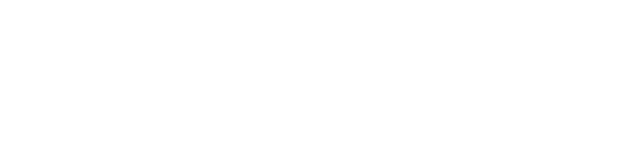
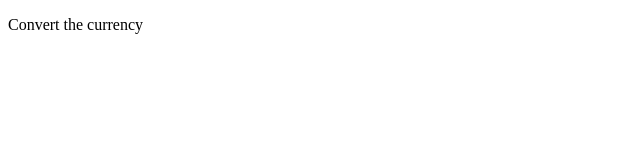
Before and after one commit to Frances-art/General-Practcice-Work, a plain HTML site: page index.html in a window 1280 px wide. Shown: the whole page, without its empty margins (0-640 px from the left). Drawn offline with Linux system fonts and the light colour scheme.

Commit message:
added jumbotron and container

```diff
--- a/index.html
+++ b/index.html
@@ -9,6 +9,11 @@
 
 </head>
 <body>
+    <div class="jumbotron">
+      <div class="container">
+        <p class="lead">Convert the currency</p>
 
+      </div>
+    </div>
 </body>
 </html>
```
